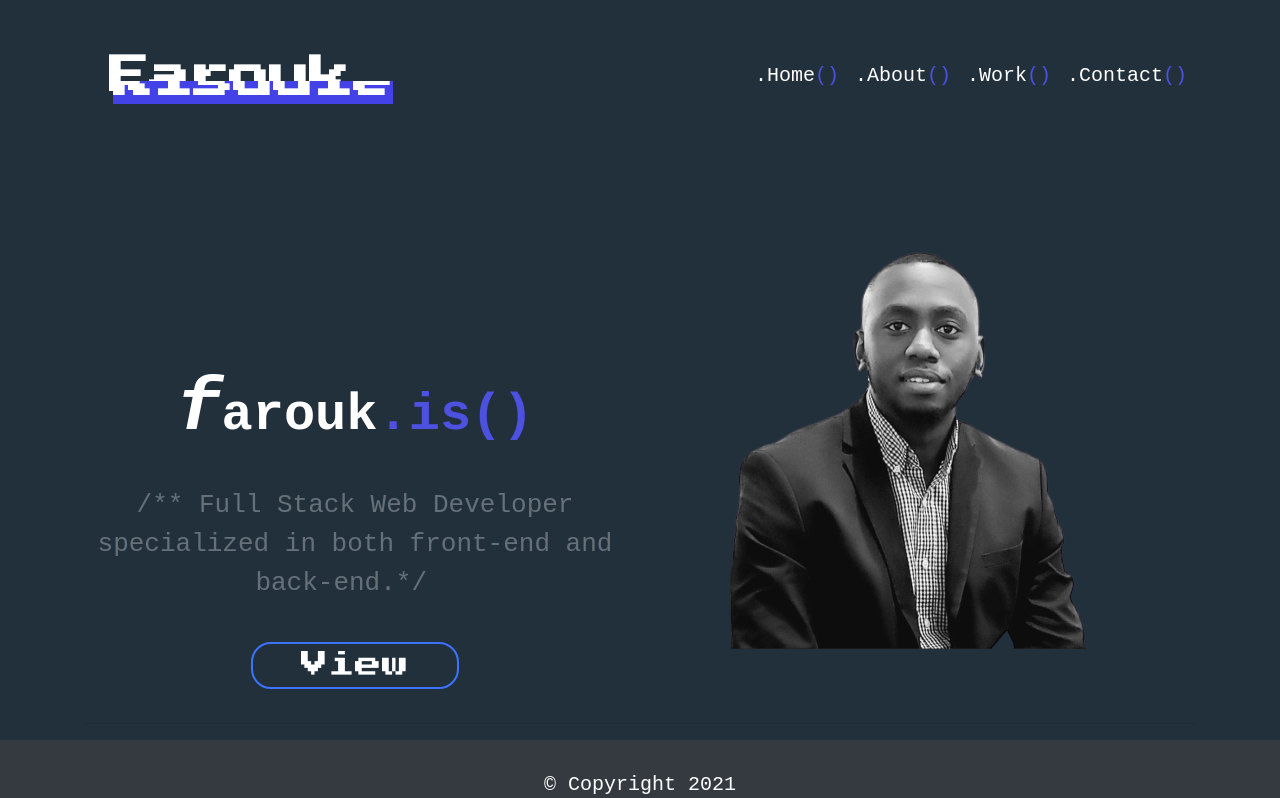
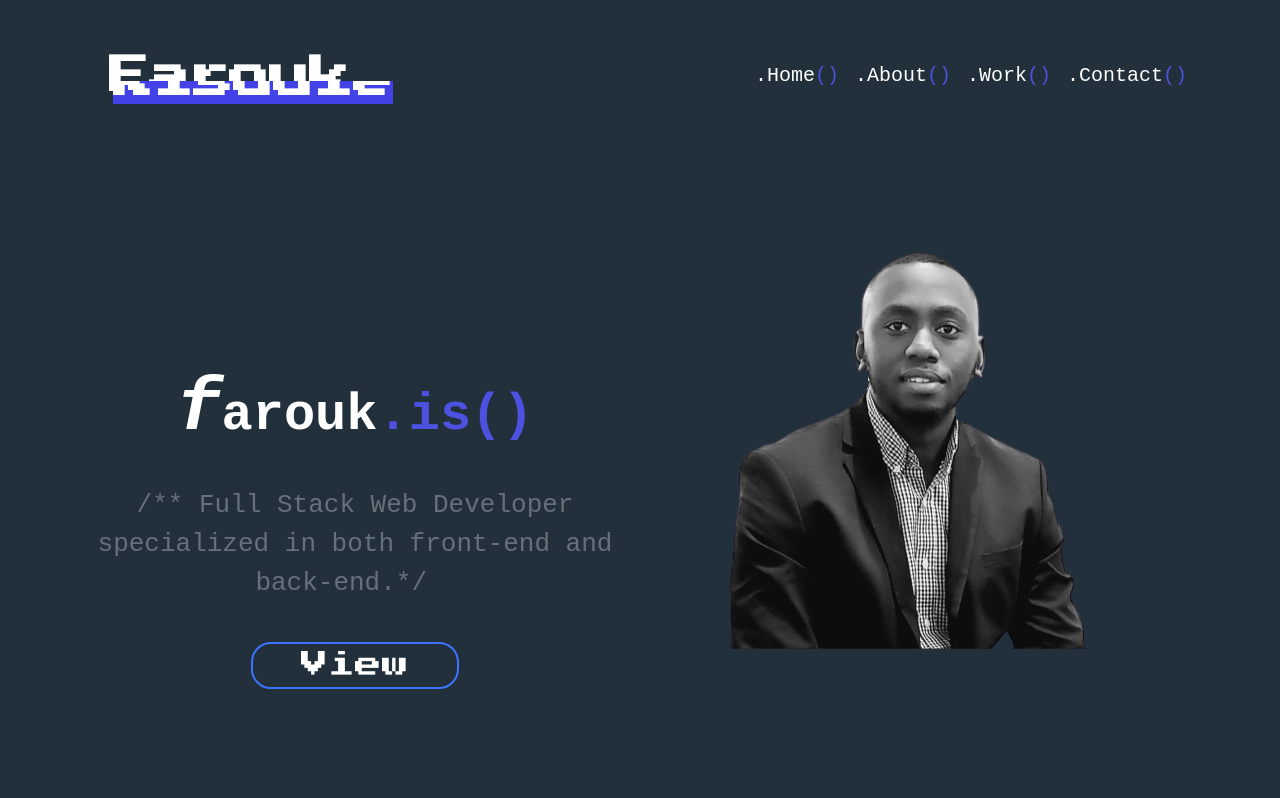
Before and after one commit to Farouk994/Portfolio, a React (Create React App) app in the folder porfolio/client/: page / in a window 1280 px wide. Shown: the top 798 px of the page. Built offline with nearby package versions, Linux system fonts and the light colour scheme.

Commit message:
Updated client folder

```diff
--- a/porfolio/client/src/App.css
+++ b/porfolio/client/src/App.css
@@ -1,3 +1,8 @@
+* {
+  box-sizing: border-box;
+}
+
+
 html {
   font-family : Roboto Mono, monospace;
   /* overflow: hidden; */
@@ -21,6 +26,9 @@ html {
 body{
   font-family : Roboto Mono, monospace;
   background-color : #22303c;
+  display:grid;
+  min-height: 100%;
+  grid-template-rows: 1fr auto;
   /* font-size:55px; */
   /* letter-spacing : 1px; */
   /* font-weight: 300; */
--- a/porfolio/client/src/Components/Footer/footer.css
+++ b/porfolio/client/src/Components/Footer/footer.css
@@ -1,12 +1,15 @@
 /* BEGIN FOOTER */
 .footer {
   /* Positioning for sticky footer */
-    position: fixed;
+  position: -webkit-sticky;
     bottom: 0;
   /* Box-model */
     width: 100%;
-    height: 60px;
+    /* height: 60px;  */
   /* Visual */
+  /* grid-row-start: 2;
+  grid-row-end: 3; */
+  padding: 20px;
 }
 .text-muted-footer {
   /* Box-model */
```
Lines whose indentation alone changed are shown as unchanged.
